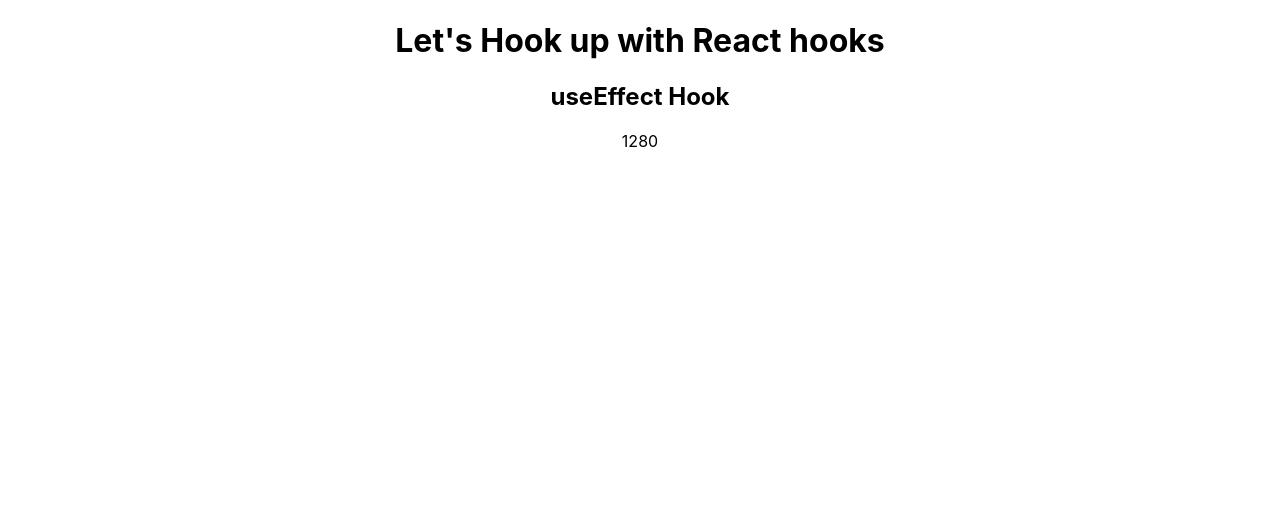
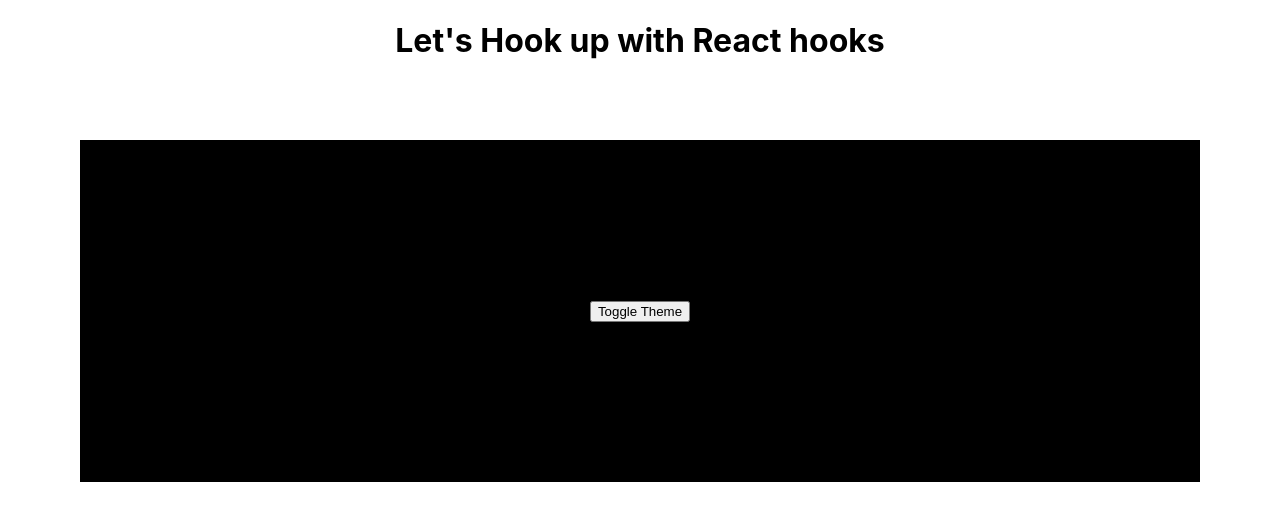
Before and after one commit to noman318/react-hooks, a React (Create React App) app: page / in a window 1280 px wide. Shown: the top 520 px of the page. Built offline with nearby package versions, Linux system fonts and the light colour scheme.

Commit message:
useContext done

```diff
--- a/src/App.js
+++ b/src/App.js
@@ -1,14 +1,20 @@
 /* eslint-disable no-unused-vars */
+import React, { useState } from "react";
 import "./App.css";
+import { Context } from "./hooks/Context";
 import { Effect } from "./hooks/Effect";
 import { State } from "./hooks/State";
+import { ThemeProvider } from "./ThemeContext";
 
 function App() {
   return (
     <div className="App">
       <h1>Let's Hook up with React hooks</h1>
       {/* <State /> */}
-      <Effect />
+      {/* <Effect /> */}
+      <ThemeProvider>
+        <Context />
+      </ThemeProvider>
     </div>
   );
 }
--- /dev/null
+++ b/src/ThemeContext.js
@@ -0,0 +1,25 @@
+/* eslint-disable no-unused-vars */
+import React, { useState, useContext } from "react";
+
+const ThemeContext = React.createContext();
+const ThemeUpdateContext = React.createContext();
+export function useTheme() {
+  return useContext(ThemeContext);
+}
+export function useUpdateTheme() {
+  return useContext(ThemeUpdateContext);
+}
+export const ThemeProvider = ({ children }) => {
+  const [darkTheme, setDarkTheme] = useState(true);
+
+  const toggleTheme = () => {
+    setDarkTheme((prevDarkTheme) => !prevDarkTheme);
+  };
+  return (
+    <ThemeContext.Provider value={darkTheme}>
+      <ThemeUpdateContext.Provider value={toggleTheme}>
+        {children}
+      </ThemeUpdateContext.Provider>
+    </ThemeContext.Provider>
+  );
+};
--- /dev/null
+++ b/src/hooks/Context.js
@@ -0,0 +1,22 @@
+/* eslint-disable no-unused-vars */
+import React from "react";
+import { useTheme, useUpdateTheme } from "../ThemeContext";
+
+export const Context = () => {
+  const darkTheme = useTheme();
+  const toggleTheme = useUpdateTheme();
+  const styleTheme = {
+    backgroundColor: darkTheme ? "rgb(0 0 0)" : "rgb(240 240 240)",
+    color: darkTheme ? "rgb(240 240 240)" : "rgb(0 0 0)",
+    padding: "10rem",
+    margin: "5rem",
+  };
+
+  return (
+    <>
+      <div style={styleTheme}>
+        <button onClick={toggleTheme}>Toggle Theme</button>
+      </div>
+    </>
+  );
+};
```
